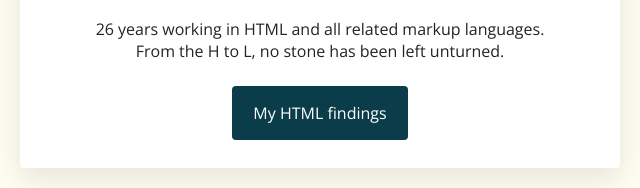
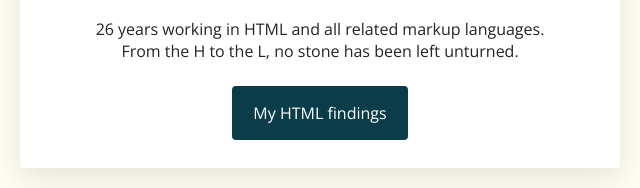
Before and after one commit to tloizel/thoams, a plain HTML site: page index.html in a window 1280 px wide. Shown: the part 364-552 px from the top of the page, 320-960 px from the left. Drawn offline with nearby package versions, Linux system fonts and the light colour scheme.

Commit message:
to the l

```diff
--- a/index.html
+++ b/index.html
@@ -15,7 +15,7 @@
         <h2>HTML guru 🥸</h2>
         <img class="img-circle" src="images/thoams.jpg" alt="thoams" width="100">
         <p>
-          26 years working in HTML and all related markup languages.<br>From the H to L, no stone has been left unturned.
+          26 years working in HTML and all related markup languages.<br>From the H to the L, no stone has been left unturned.
         </p>
         <a class="btn-green" target="_blank" href="https://en.wikipedia.org/wiki/Tim_Berners-Lee">My HTML findings</a>
       </div>
```
